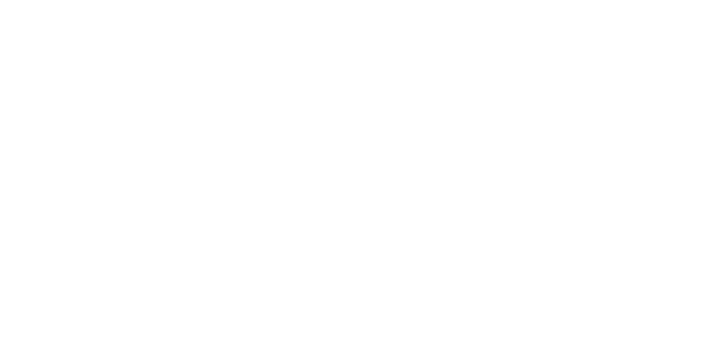
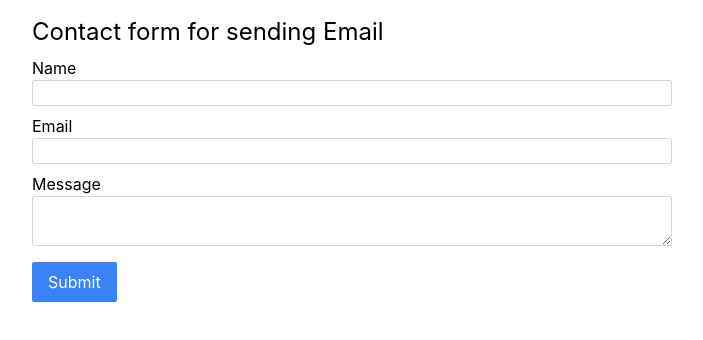
Before and after one commit to hayapy88/mern-contact-form-email, a React (Create React App) app in the folder client/: page / in a window 1280 px wide. Shown: the top 340 px of the page, without its empty margins (288-991 px from the left). Built offline with nearby package versions, Linux system fonts and the light colour scheme.

Commit message:
Create ContactForm.jsx and add form submission to send email via API

```diff
--- a/client/src/App.jsx
+++ b/client/src/App.jsx
@@ -1,8 +1,13 @@
 import "./App.css";
+import ContactForm from "./components/ContactForm";
 const React = require("react");
 
 function App() {
-  return <div className="App"></div>;
+  return (
+    <div className="App">
+      <ContactForm />
+    </div>
+  );
 }
 
 export default App;
--- /dev/null
+++ b/client/src/components/ContactForm.jsx
@@ -0,0 +1,84 @@
+import React, { useState } from "react";
+import axios from "axios";
+
+const ContactForm = () => {
+  const [formData, setFormData] = useState({
+    name: "",
+    email: "",
+    message: "",
+  });
+
+  function handleChange(e) {
+    const { name, value } = e.target;
+    setFormData((prevData) => {
+      return {
+        ...prevData,
+        [name]: value,
+      };
+    });
+  }
+
+  const handleSubmit = async (e) => {
+    e.preventDefault();
+    try {
+      await axios.post("/api/v1/inquiries", formData);
+    } catch (error) {
+      console.error("Error submitting form:", error);
+    }
+  };
+
+  return (
+    <div className="container max-w-2xl p-4">
+      <h1 className="text-2xl">Contact form for sending Email</h1>
+      <form>
+        <div className="flex flex-col">
+          <label htmlFor="name" className="mt-2">
+            Name
+          </label>
+          <input
+            id="name"
+            className="border border-solid border-gray-300 rounded-sm"
+            type="text"
+            name="name"
+            value={formData.name}
+            onChange={handleChange}
+          />
+        </div>
+        <div className="flex flex-col">
+          <label htmlFor="email" className="mt-2">
+            Email
+          </label>
+          <input
+            id="email"
+            className="border border-solid border-gray-300 rounded-sm"
+            type="text"
+            name="email"
+            value={formData.email}
+            onChange={handleChange}
+          />
+        </div>
+        <div className="flex flex-col">
+          <label htmlFor="message" className="mt-2">
+            Message
+          </label>
+          <textarea
+            id="message"
+            className="border border-solid border-gray-300 rounded-sm"
+            name="message"
+            value={formData.message}
+            onChange={handleChange}
+          ></textarea>
+        </div>
+        <button
+          className="bg-blue-500 text-white rounded-sm mt-4 px-4 py-2"
+          type="submit"
+          onClick={handleSubmit}
+        >
+          Submit
+        </button>
+      </form>
+    </div>
+  );
+};
+
+export default ContactForm;
```
